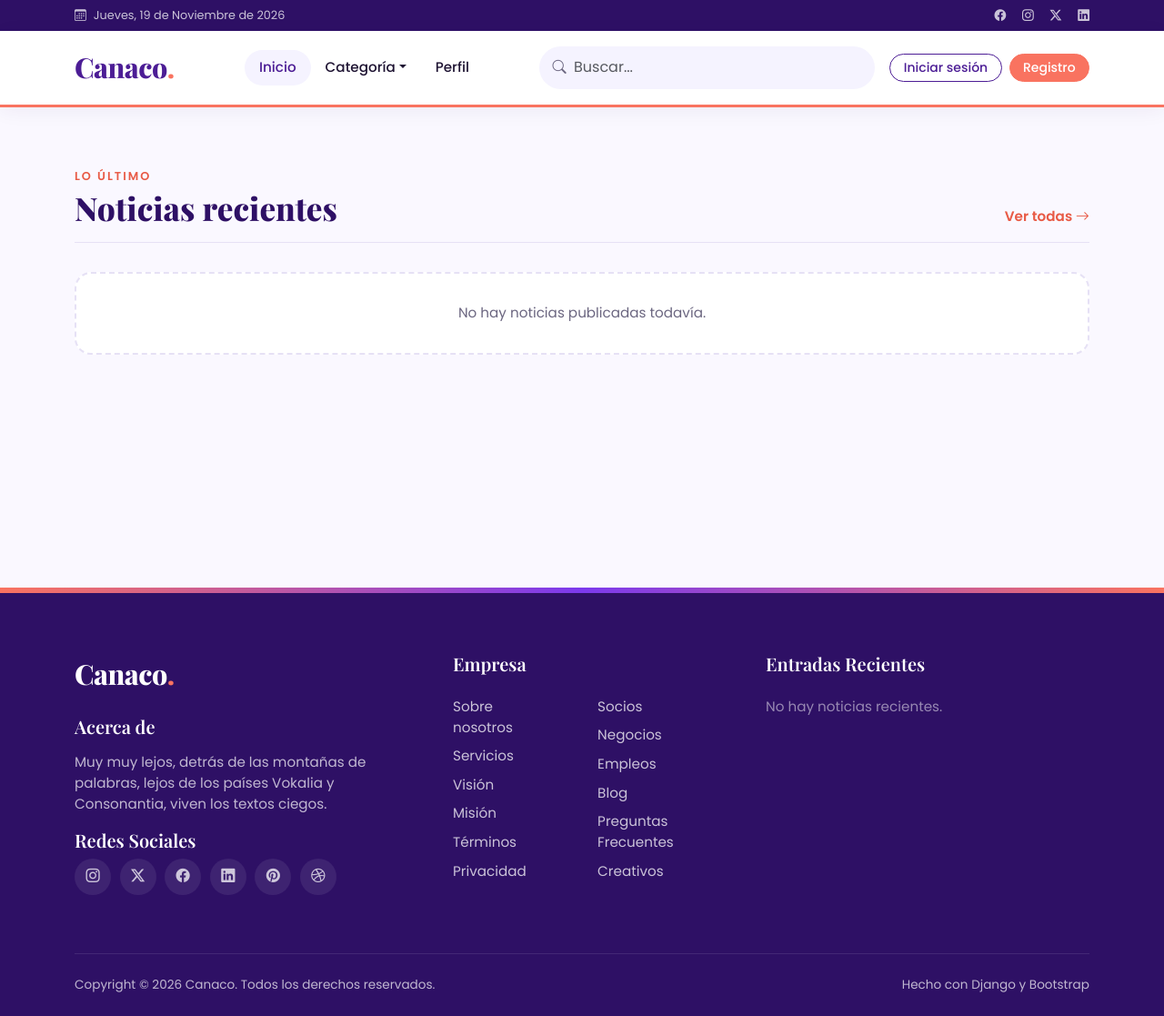
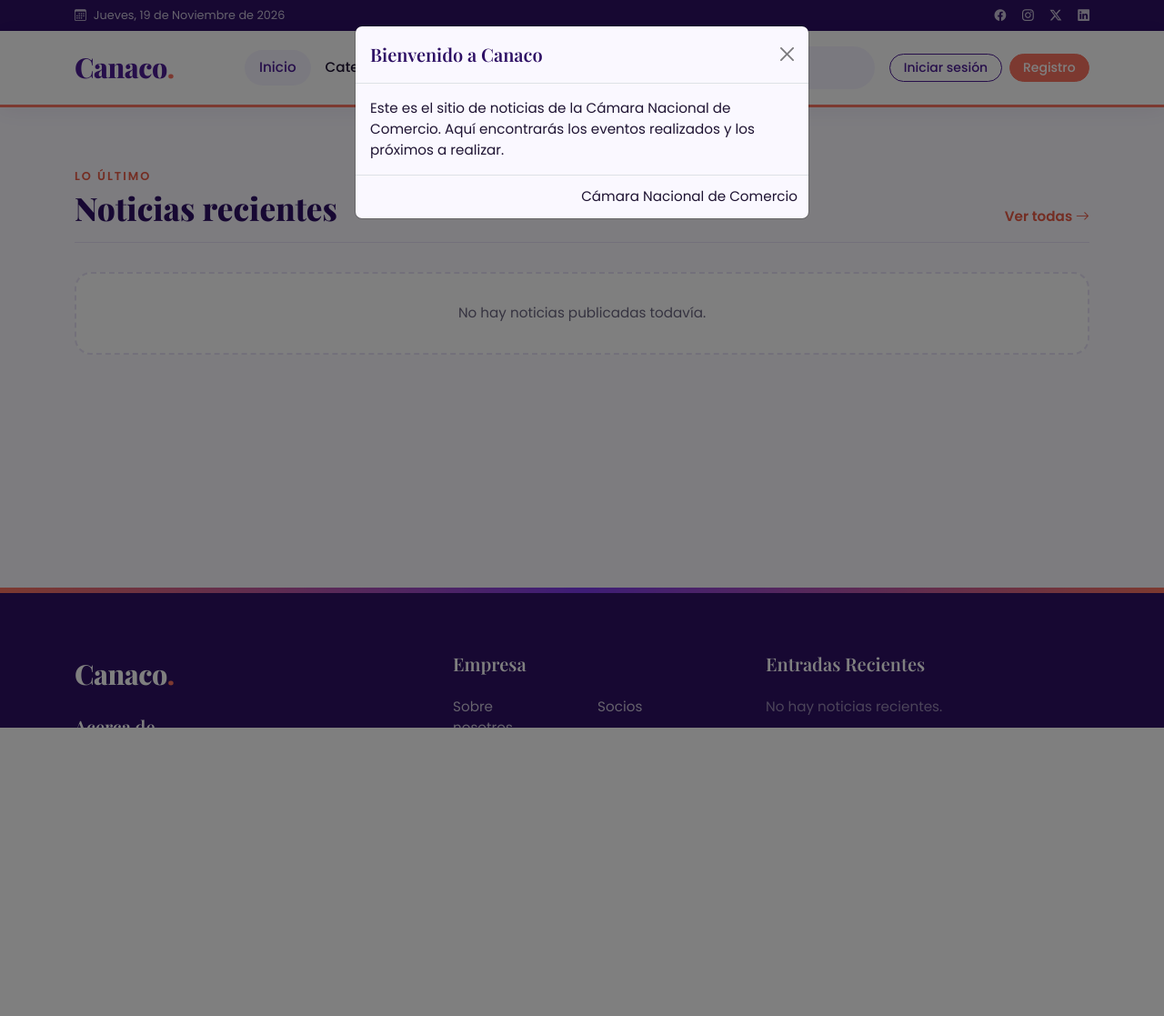
Before and after one commit to ESTRELLA-98/canaco-aguirre, a Django app: page / in a window 1280 px wide. Shown: the whole page at 91% size. After the commit the page ends 800 px from the top, so only its background shows below. Run offline with Django 4.2, Linux system fonts and the light colour scheme; data that the repository does not hold is empty.

Commit message:
Agrega modal de bienvenida en la página de inicio

```diff
--- a/home/templates/home/index.html
+++ b/home/templates/home/index.html
@@ -86,4 +86,29 @@
         </div>
     </div>
 </section>
+
+<!-- Modal -->
+<div class="modal fade" id="modalBienvenida" tabindex="-1" aria-labelledby="modalBienvenidaLabel" aria-hidden="true">
+  <div class="modal-dialog">
+    <div class="modal-content">
+      <div class="modal-header">
+        <h1 class="modal-title fs-5" id="modalBienvenidaLabel">Bienvenido a Canaco</h1>
+        <button type="button" class="btn-close" data-bs-dismiss="modal" aria-label="Close"></button>
+      </div>
+      <div class="modal-body">
+        Este es el sitio de noticias de la Cámara Nacional de Comercio. Aquí encontrarás los eventos realizados y los próximos a realizar.
+      </div>
+      <div class="modal-footer">
+        Cámara Nacional de Comercio
+      </div>
+    </div>
+  </div>
+</div>
 {% endblock content %}
+
+{% block extra_js %}
+<script>
+  const modalBienvenida = new bootstrap.Modal(document.getElementById('modalBienvenida'));
+  modalBienvenida.show();
+</script>
+{% endblock extra_js %}
```
